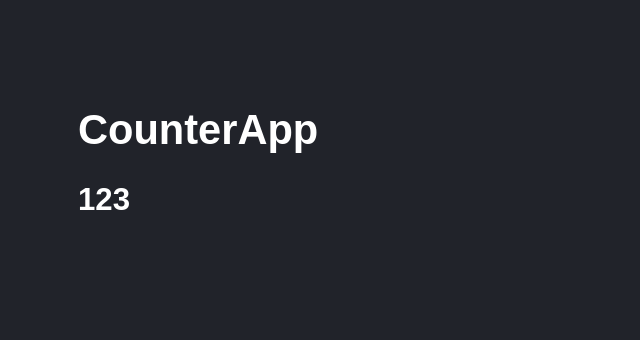
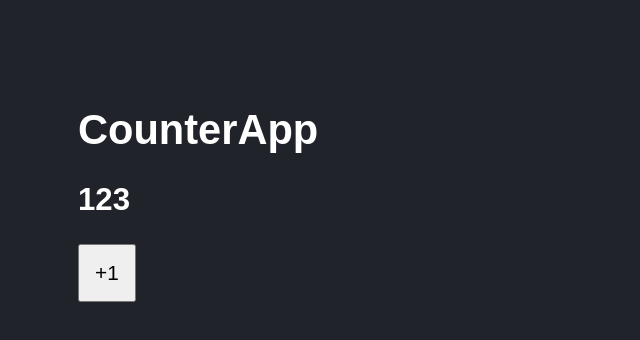
Before and after one commit to fernando258258/Cursos-fer, a React (Vite) app in the folder React De cero a experto ( Hooks y MERN )/03-counter-app-vite/: page / in a window 1280 px wide. Shown: the top 340 px of the page, without its empty margins (0-640 px from the left). Built offline with nearby package versions, Linux system fonts and the light colour scheme.

Commit message:
Evento click (Eventos en general)

```diff
--- a/React De cero a experto ( Hooks y MERN )/03-counter-app-vite/src/CounterApp.jsx
+++ b/React De cero a experto ( Hooks y MERN )/03-counter-app-vite/src/CounterApp.jsx
@@ -1,10 +1,15 @@
 import PropTypes from "prop-types";
 
 const CounterApp = ({ value }) => {
+  const handleAdd = (event) => {
+    console.log(event);
+  };
+
   return (
     <>
       <h1> CounterApp </h1>
       <h2>{value}</h2>
+      <button onClick={handleAdd}>+1</button>
     </>
   );
 };
--- a/React De cero a experto ( Hooks y MERN )/03-counter-app-vite/src/styles.css
+++ b/React De cero a experto ( Hooks y MERN )/03-counter-app-vite/src/styles.css
@@ -6,3 +6,8 @@
   font-size: 1.3rem;
   padding: 70px;
 }
+
+button {
+  padding: 15px;
+  font-size: 1.3rem;
+}
```
